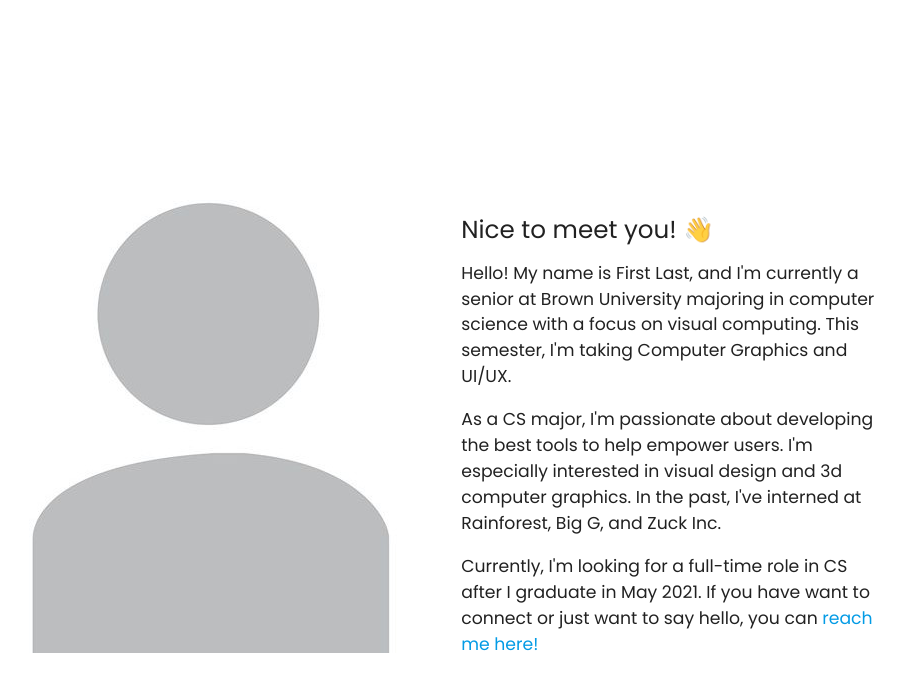
After one commit to pzhang333/cs1300-portfolio, a PHP site: page /about.html in a window 1280 px wide. The commit adds this page. Shown: the top 692 px of the page, without its empty margins (190-1094 px from the left). Run offline with PHP 8.4, Linux system fonts and the light colour scheme.

Commit message:
Finished about page

```diff
--- /dev/null
+++ b/about.html
@@ -0,0 +1,46 @@
+<!DOCTYPE html>
+<html lang="en">
+  <head>
+    <meta charset="utf-8">
+    <meta name="viewport" content="width=device-width, initial-scale=1, shrink-to-fit=no">
+
+    <link rel="preconnect" href="https://fonts.gstatic.com">
+    <link rel="stylesheet" href="https://fonts.googleapis.com/css2?family=Poppins&display=swap">
+    <link rel="stylesheet" href="https://fonts.googleapis.com/icon?family=Material+Icons">
+    <link rel="stylesheet" href="https://cdnjs.cloudflare.com/ajax/libs/materialize/1.0.0/css/materialize.min.css">
+    <link rel="stylesheet" href="site.css">
+    <title>About | First Last</title>
+  </head>
+  <body>
+    <div class="container" style="margin-top: 200px;">
+      <div class="row">
+        <div class="col s12 m6">
+          <img class="responsive-img" src="profile.jpg" alt="Profile Picture">
+        </div>
+        <div class="col s12 m6">
+          <h5>Nice to meet you! 👋</h5>
+          <p>
+            Hello! My name is First Last, and I'm currently a senior at Brown
+            University majoring in computer science with a focus on visual computing.
+            This semester, I'm taking Computer Graphics and UI/UX.
+          </p>
+          <p>
+            As a CS major, I'm passionate about developing the best tools to
+            help empower users. I'm especially interested in visual design
+            and 3d computer graphics. In the past, I've interned at Rainforest,
+            Big G, and Zuck Inc.
+          </p>
+          <p>
+            Currently, I'm looking for a full-time role in CS after I graduate
+            in May 2021. If you have want to connect or just want to say hello,
+            you can <a href="#">reach me here!</a>
+          </p>
+          <p>
+          </p>
+        </div>
+      </div>
+    </div>
+    <script src="https://cdnjs.cloudflare.com/ajax/libs/materialize/1.0.0/js/materialize.min.js"></script>
+    <script src="nav.js"></script>
+  </body>
+</html>
--- a/index.css
+++ b/site.css
@@ -5,3 +5,7 @@ html {
 nav ul a {
   font-size: 1.25rem;
 }
+
+p {
+  font-size: 1.15rem;
+}
```
Also changed, not shown: index.html (+4 -4 lines), profile.jpg (added).
